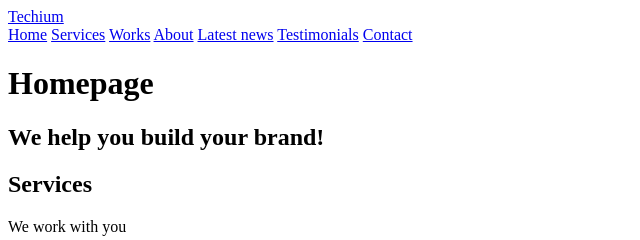
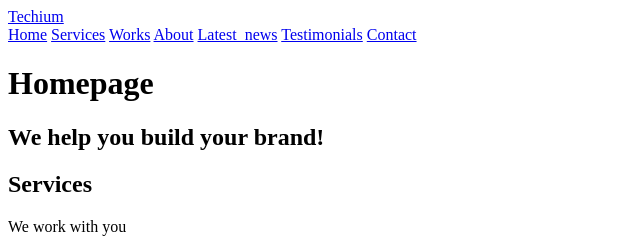
Before and after one commit to dagute/holbertonschool-web_front_end, a plain HTML site: page 0x00-html_advanced/20-index.html in a window 1280 px wide. Shown: the top 240 px of the page, 0-640 px from the left. Drawn offline with Linux system fonts and the light colour scheme.

Commit message:
Add links

```diff
--- a/0x00-html_advanced/20-index.html
+++ b/0x00-html_advanced/20-index.html
@@ -20,7 +20,7 @@
         <a href="#services">Services</a>
         <a href="#works">Works</a>
         <a href="#about">About</a>
-        <a href="#Latest_news">Latest news</a>
+        <a href="#Latest news">Latest_news</a>
         <a href="#testimonials">Testimonials</a>
         <a href="#contact">Contact</a>
         </nav>
```
